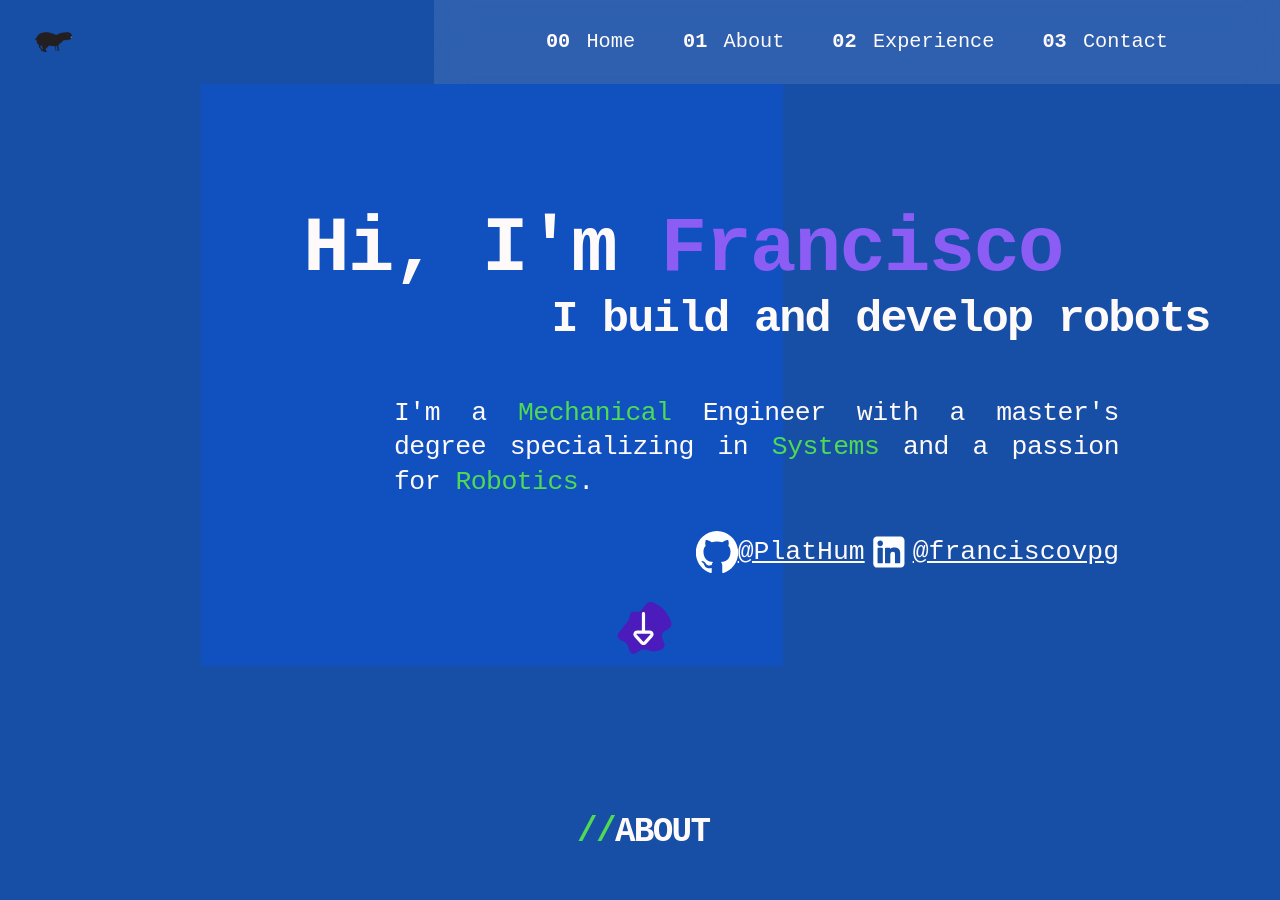
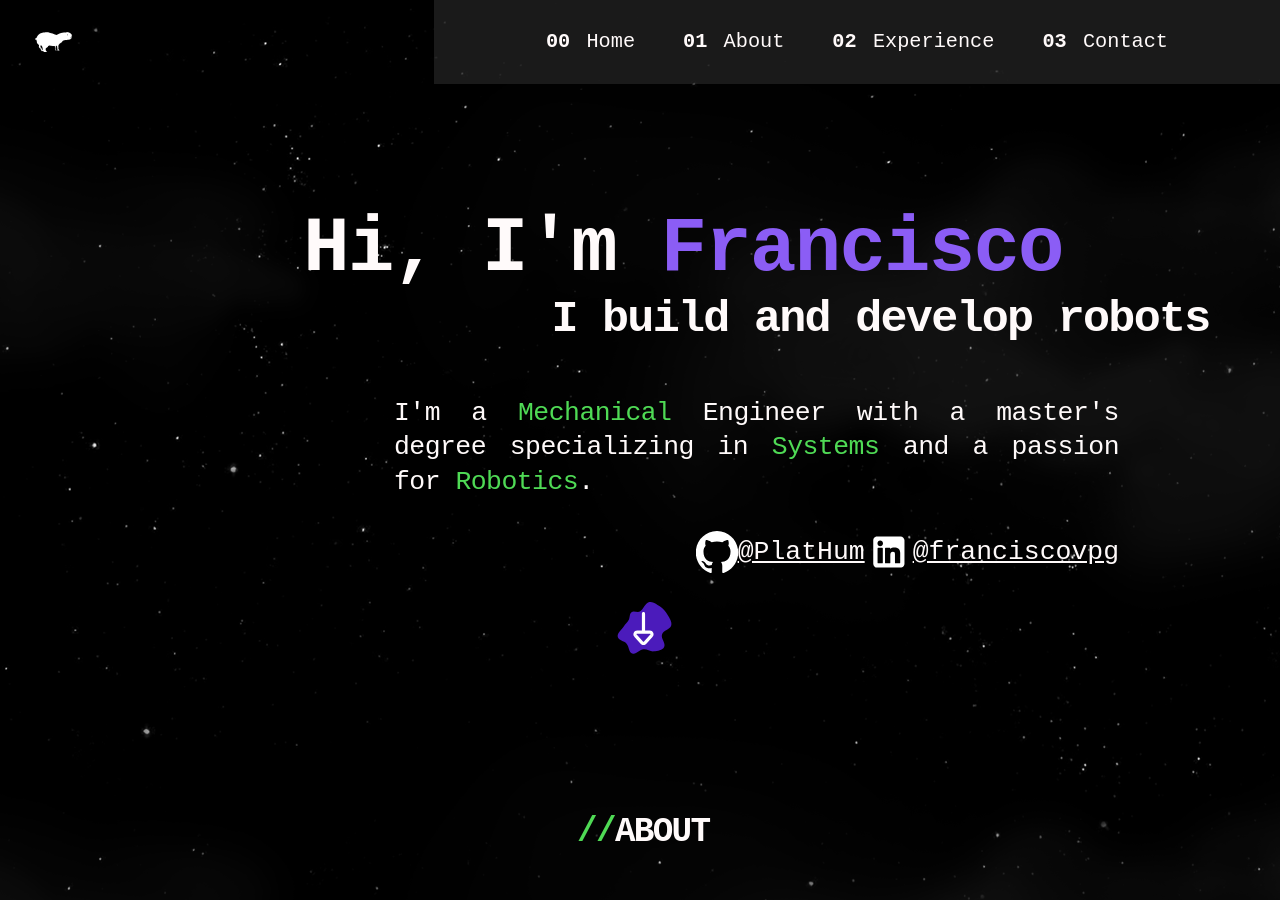
Before and after one commit to PlatHum/resume-website, a Jekyll site: the page built from index.html, in a window 1280 px wide and 900 px high. Built offline with Jekyll 4.4.1, drawn with Linux system fonts in a browser that asks for light colours.

Commit message:
Add starry background

```diff
--- a/_layouts/default.html
+++ b/_layouts/default.html
@@ -5,7 +5,7 @@
   <meta charset="UTF-8">
   <meta name="viewport" content="width=device-width, initial-scale=1.0">
   <title> PlatHum's Portfolio</title>
-  <link rel="shortcut icon" type="image/svg+xml" href="/assets/svg/Caybara-Logo-icon.svg"/>
+  <link rel="shortcut icon" type="image/svg+xml" href="/assets/svg/Caybara-Logo.svg"/>
   <link rel="stylesheet" href="css/main.css">
   <link rel="preconnect" href="https://fonts.googleapis.com">
   <link rel="preconnect" href="https://fonts.gstatic.com" crossorigin>
@@ -15,6 +15,10 @@
 </head>
 
 <body ontouchstart="">
+
+  <div class="stars"></div>
+  <div class="twinkling"></div>
+  <div class="clouds"></div>
 
   {% include header.html %}
   <div class="content">
--- a/css/main.css
+++ b/css/main.css
@@ -124,13 +124,14 @@ a img {
 /* START GLOBAL STYLES*/
 body {
   font-family: 'JetbrainsMono',monospace, helvetica, arial, sans;
-  background-color: #174ea6;
+  /* background-color: #174ea6; */
   color: snow;
   overflow-x: hidden;
   flex-grow: 1;
   display: flex;
   flex-direction: column;
-  min-width: 300px; }
+  min-width: 300px;
+  position: relative; }
 
 /* section{
      min-width: 300px;
@@ -251,6 +252,41 @@ a:hover {
   grid-column: 2 / 3; }
 
 /* END GLOBAL STYLES*/
+/* Background style */
+.stars, .twinkling, .clouds {
+  position: absolute;
+  display: block;
+  top: 0;
+  bottom: 0;
+  left: 0;
+  right: 0;
+  width: 100%;
+  height: 100%; }
+
+.stars {
+  z-index: -4;
+  background: #000 url("../assets/png/stars.png") repeat top center; }
+
+.twinkling {
+  z-index: -3;
+  background: transparent url("../assets/png/twinkling.png") repeat top center;
+  animation: move-twink-back 200s linear infinite; }
+
+.clouds {
+  z-index: -2;
+  background: transparent url("../assets/png/clouds.png") repeat top center;
+  animation: move-clouds-back 200s linear infinite; }
+
+@keyframes move-twink-back {
+  from {
+    background-position: 0 0; }
+  to {
+    background-position: -10000px 5000px; } }
+@keyframes move-clouds-back {
+  from {
+    background-position: 0 0; }
+  to {
+    background-position: 10000px 0; } }
 /* Navigation bar style */
 /*START HEADER STYLES*/
 .header {
@@ -371,7 +407,7 @@ nav ul > li:hover {
         -webkit-backdrop-filter: blur(1rem); } } }
 /*LOGO SVG*/
 .header-logo {
-  background-image: url(../assets/svg/Caybara-Logo.svg);
+  background-image: url(../assets/svg/Caybara-Logo-icon.svg);
   background-position: center;
   background-size: cover;
   background-repeat: no-repeat;
@@ -407,7 +443,7 @@ nav ul > li:hover {
   height: 0;
   width: 70%;
   padding-bottom: 70%;
-  background-color: rgba(0, 85, 255, 0.284);
+  background-color: rgba(0, 85, 255, 0);
   z-index: -1;
   grid-row-start: 1;
   grid-row-end: 3;
@@ -584,7 +620,7 @@ nav ul > li:hover {
   width: 40%;
   min-width: 320px;
   /*     aspect-ratio: 0.7111; */
-  background: #287bff;
+  background: #000;
   border-radius: 20px;
   border-bottom-left-radius: 160px;
   border-bottom-right-radius: 160px;
@@ -628,7 +664,7 @@ nav ul > li:hover {
   height: 26.667%;
   width: 45%;
   /*     aspect-ratio: 1.167; */
-  background: #174ea6;
+  background: #000;
   position: relative;
   border-bottom-left-radius: 45%;
   border-bottom-right-radius: 45%;
@@ -646,7 +682,7 @@ nav ul > li:hover {
   height: 50px;
   background: transparent;
   border-top-right-radius: 50px;
-  box-shadow: 15px -15px 0 15px #174ea6; }
+  box-shadow: 15px -15px 0 15px #000; }
 
 .timeline-card-icon::after {
   content: '';
@@ -657,7 +693,7 @@ nav ul > li:hover {
   height: 50px;
   background: transparent;
   border-top-left-radius: 50px;
-  box-shadow: -15px -15px 0 15px #174ea6; }
+  box-shadow: -15px -15px 0 15px #000; }
 
 .timeline-card-icon .ist-logo {
   position: relative;
--- a/sass/_global.scss
+++ b/sass/_global.scss
@@ -1,13 +1,14 @@
 /* START GLOBAL STYLES*/
 body {
     font-family: 'JetbrainsMono',monospace, helvetica, arial, sans;
-    background-color: #174ea6;
+    /* background-color: #174ea6; */
     color:snow;
     overflow-x: hidden;
     flex-grow: 1;
     display: flex;
     flex-direction: column;
     min-width: 300px;
+    position: relative;
    }
 
 /* section{
--- a/sass/_header_nav.scss
+++ b/sass/_header_nav.scss
@@ -136,7 +136,7 @@
 
 /*LOGO SVG*/
 .header-logo{
-  background-image: url(../assets/svg/Caybara-Logo.svg);
+  background-image: url(../assets/svg/Caybara-Logo-icon.svg);
   background-position: center;
   background-size:cover;
   background-repeat: no-repeat;
--- a/sass/_home.scss
+++ b/sass/_home.scss
@@ -30,7 +30,7 @@
   height:0;
   width:70%;
   padding-bottom:70%;
-  background-color:rgba(0, 85, 255, 0.284);
+  background-color:rgba(0, 85, 255, 0);
   z-index: -1;
   grid-row-start: 1;
   grid-row-end: 3;
--- a/sass/main.scss
+++ b/sass/main.scss
@@ -13,6 +13,9 @@
 
 @import 'global';
 
+/* Background style */
+
+@import 'background';
 
 /* Navigation bar style */
 
```
Also changed, not shown: sass/_background.scss (added, +34 -0 lines), sass/_education.scss (+4 -4 lines), assets/png/clouds.png (added), assets/png/stars.png (added), assets/png/twinkling.png (added).
